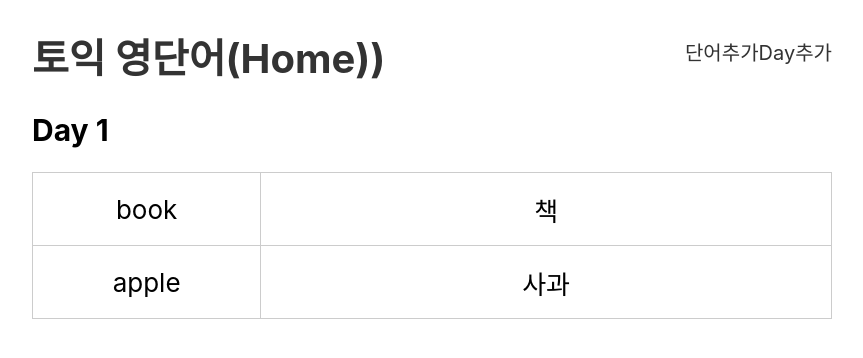
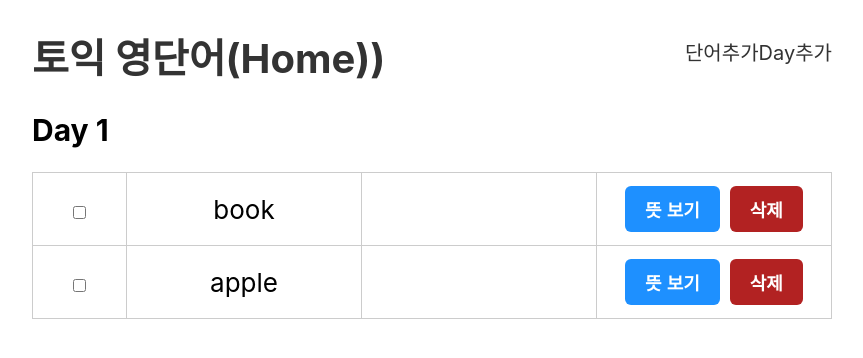
Before and after one commit to moonchop/Vocabulary, a React (Create React App) app: page /day/1 in a window 1280 px wide. Shown: the top 358 px of the page, without its empty margins (208-1071 px from the left). Built offline with nearby package versions, Linux system fonts and the light colour scheme.

Commit message:
add button for showing Kor__meaning

```diff
--- a/src/components/voca/Day.jsx
+++ b/src/components/voca/Day.jsx
@@ -1,5 +1,6 @@
 import dummy from "./data.json"
 import {useParams} from "react-router-dom"
+import Word from "./Word"
 // URL에 포함된 값을 얻을 땐 useParams
 export default function Day(){
     const day=useParams().day;
@@ -17,11 +18,8 @@
     <h2>Day {day}</h2>
     <table>
         <tbody>
-            {wordList.map((word)=>(
-                <tr key={word.id}>
-                    <td>{word.eng}</td>
-                    <td>{word.kor}</td>
-                </tr>
+            {wordList.map(word=>(
+               <Word word={word} key={word.id}/>
             ))}
         </tbody>
 
--- /dev/null
+++ b/src/components/voca/Word.jsx
@@ -0,0 +1,21 @@
+import React from 'react'
+import {useState} from 'react'
+export default function Word({word}) {
+    const [isShow,setIsShow]= useState(false);
+    function toggleShow(){
+        setIsShow(!isShow);
+    }
+    return (
+        <tr>
+            <td>
+                <input type="checkbox" />
+            </td>
+            <td>{word.eng}</td>
+            <td>{isShow &&word.kor}</td>
+            <td>
+                <button onClick={toggleShow}>뜻 {isShow ? '숨기기': '보기'}</button>
+                <button class="btn_del">삭제</button>
+            </td>
+    </tr>
+    )
+}
```
